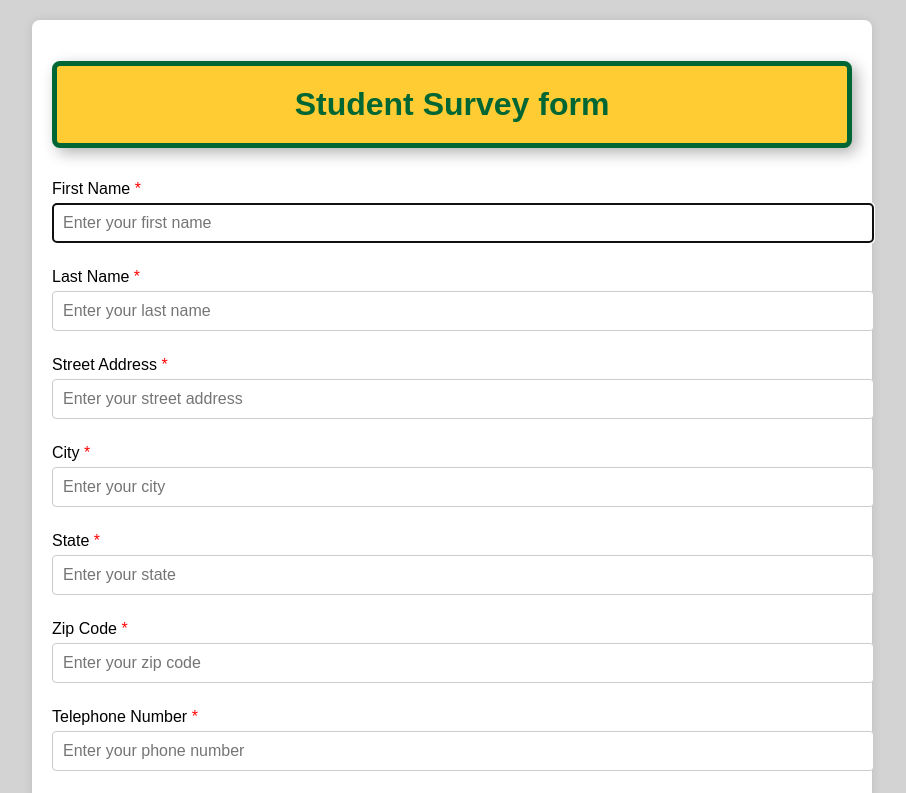
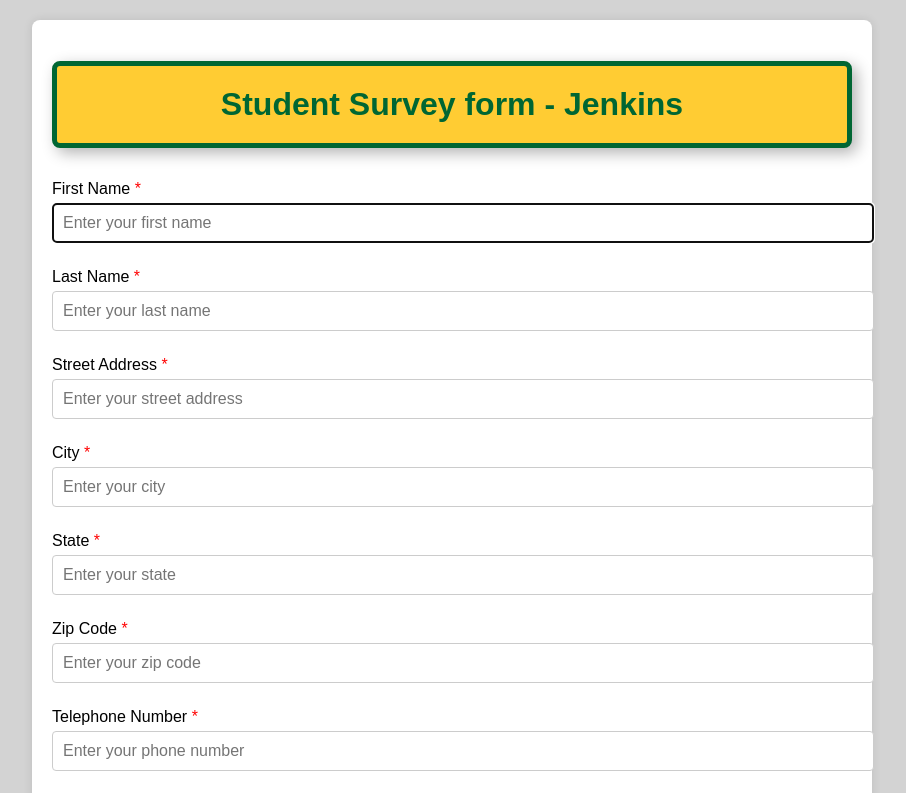
Before and after one commit to whatnin/SWE-645, a plain HTML site: page survey.html in a window 1280 px wide. Shown: the top 793 px of the page, without its empty margins (188-1094 px from the left). Drawn offline with Linux system fonts and the light colour scheme.

Commit message:
Update survey.html

```diff
--- a/survey.html
+++ b/survey.html
@@ -6,7 +6,7 @@
     <meta name="viewport" content="width=device-width, initial-scale=1.0">
 
     <!-- Title of the page -->
-    <title>Student Survey form - Jenkins </title>
+    <title>Student Survey form </title>
 
     <!-- Inline CSS styles -->
     <style>
@@ -134,7 +134,7 @@
 <!-- Main container  -->
 <div class="container">
     <!-- Main heading  -->
-    <h1>Student Survey form</h1>
+    <h1>Student Survey form - Jenkins</h1>
 
     <!-- Start form -->
     <form action="#" method="post" autocomplete="on">
```
